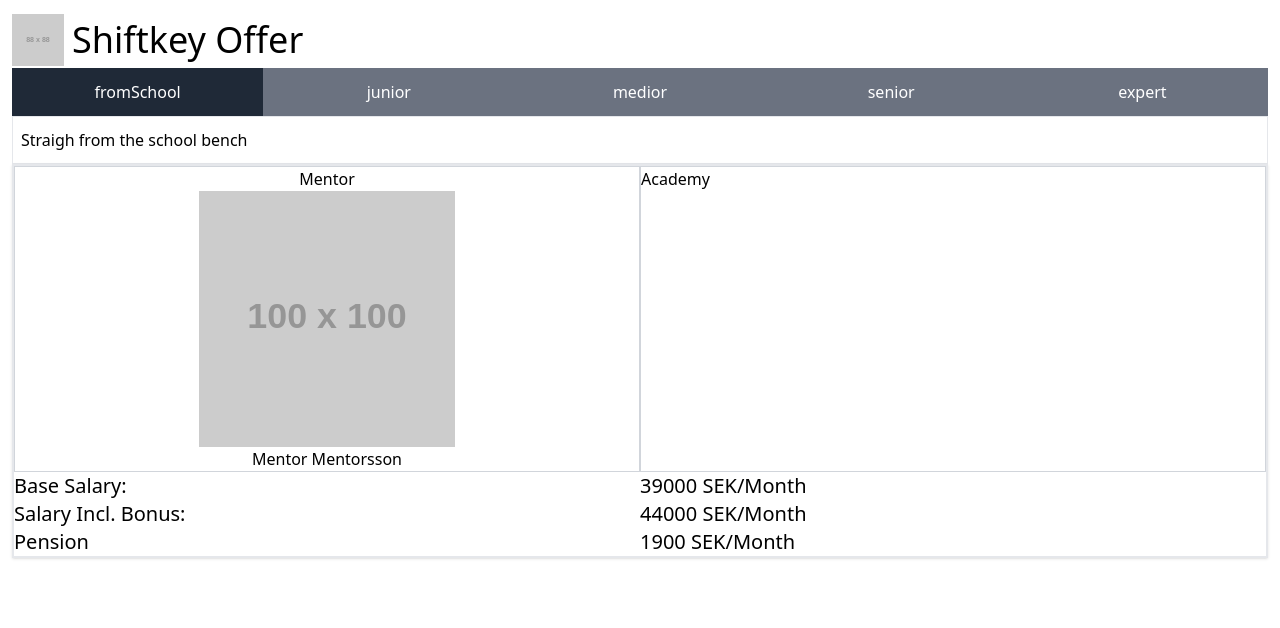
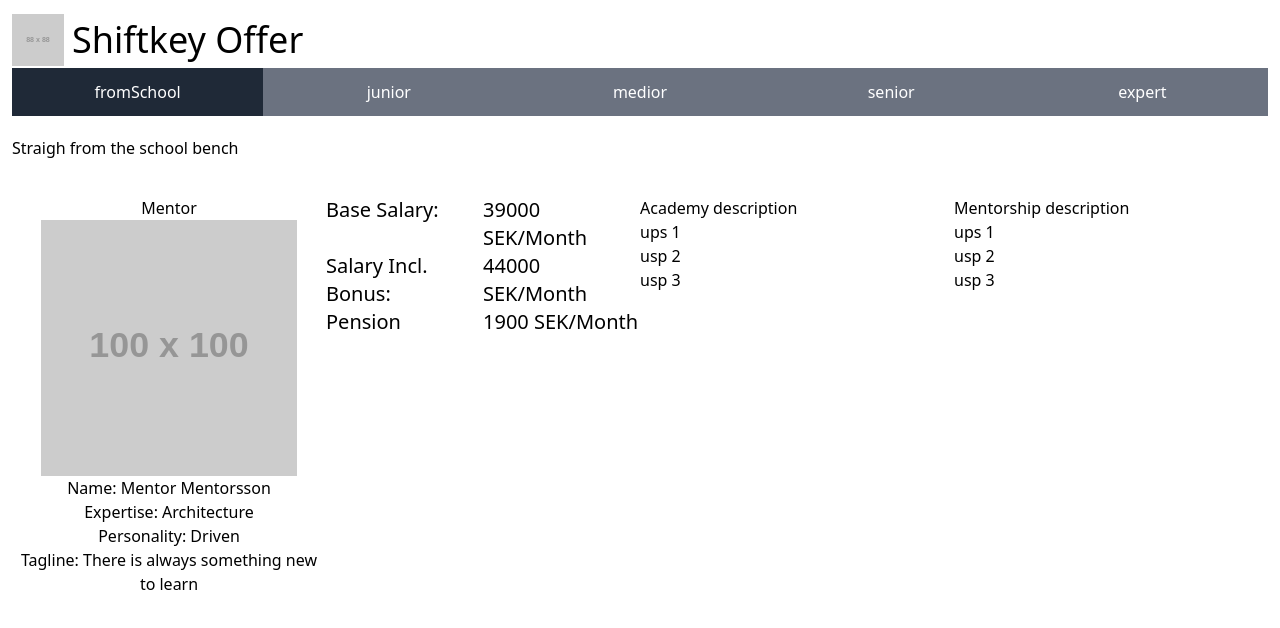
Before and after one commit to limlim1986/budget-tool, a Next.js app in the folder shiftkey-offer/: page / in a window 1280 px wide. Shown: the top 628 px of the page. Built offline with nearby package versions, Linux system fonts and the light colour scheme.

Commit message:
added a few more section placeholders

```diff
--- a/shiftkey-offer/pages/index.tsx
+++ b/shiftkey-offer/pages/index.tsx
@@ -55,15 +55,15 @@
         </div>
         <div>
           <Selector selectableItems={roles.map(getSelectableItem)} selectedItem={{ id: selectedRole.roleName, displayText: selectedRole.roleName }} setSelectedItem={setSelectedItem} />
-          <div className='border h-12 flex items-center px-2'>
-            <span>{selectedRole.description}</span>
+          <div className='h-16 flex items-center'>
+            <span className='basis-full'>{selectedRole.description}</span>
           </div>
-          <div className='flex flex-col shadow border-2'>
-            <div className='flex'>
-              <div className='flex flex-wrap flex-1 border border-gray-300'>
+          <div className='flex flex-col md:flex-row'>
+            <div className='flex flex-1 my-4'>
+              <div className='flex flex-wrap flex-1'>
                 <h2 className='text-center basis-full'>Mentor</h2>
                 <div className='flex justify-center basis-full'>
-                  <div className='w-28 sm:w-28 md:w-40 lg:w-52 xl:w-64 2xl:w-72'>
+                  <div className='w-40 sm:w-52 md:w-56 lg:w-60 xl:w-64 2xl:w-72'>
                     <Image
                       layout='responsive'
                       src="https://via.placeholder.com/100"
@@ -73,12 +73,15 @@
                     />
                   </div>
                 </div>
-                <h2 className='basis-full text-center'>Mentor Mentorsson</h2>
-              </div>
-              <div className='flex-1 border border-gray-300'>
-                <h2>Academy</h2>
+                <div className='basis-full'>
+                  <h2 className='text-center'>Name: Mentor Mentorsson</h2>
+                  <h2 className='text-center'>Expertise: Architecture</h2>
+                  <h2 className='text-center'>Personality: Driven</h2>
+                  <h2 className='text-center'>Tagline: There is always something new to learn</h2>
                 </div>
               </div>
+            </div>
+            <div className='flex-1 my-4'>
               <div className='flex'>
                 <h2 className='flex-1 text-xl'>Base Salary:</h2>
                 <h2 className='flex-1 text-xl'>{calculationResult.baseSalary} SEK/Month</h2>
@@ -92,6 +95,25 @@
                 <h2 className='flex-1 text-xl'>{calculationResult.pension} SEK/Month</h2>
               </div>
             </div>
+            <div className='flex-1 my-4'>
+              <h2 className='basis-full'>Academy description</h2>
+              <div className='basis-full'>
+                <ul>
+                  <li>ups 1</li>
+                  <li>usp 2</li>
+                  <li>usp 3</li>
+                </ul>
+              </div>
+            </div>
+            <div className='flex-1 my-4'>
+              <h2>Mentorship description</h2>
+              <ul>
+                <li>ups 1</li>
+                <li>usp 2</li>
+                <li>usp 3</li>
+              </ul>
+            </div>
+          </div>
         </div>
       </main>
       <footer>
--- a/shiftkey-offer/services/rolesService.ts
+++ b/shiftkey-offer/services/rolesService.ts
@@ -5,7 +5,7 @@
     { roleName: "junior", description: "1-2 years of relevant working experience", rate: 700 },
     { roleName: "medior", description: "3-5 years of relevant working experience", rate: 800 },
     { roleName: "senior", description: "6-8 years of relevant working experience", rate: 900 },
-    { roleName: "expert", description: "8+ years of relevant working experience", rate: 1150 },
+    { roleName: "expert", description: "8+ years of relevant working experience", rate: 1000 },
 ];
 
 export default getRoles;
```
Lines whose indentation alone changed are shown as unchanged.
